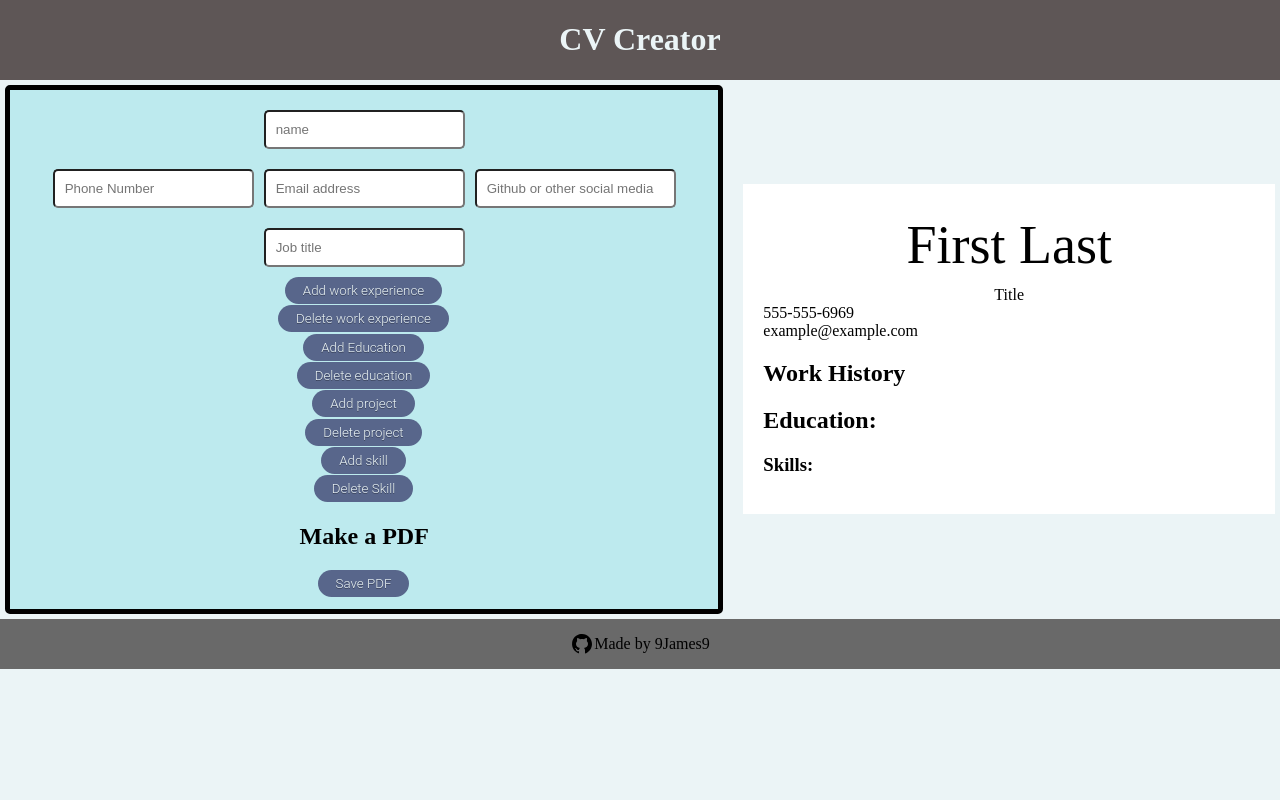
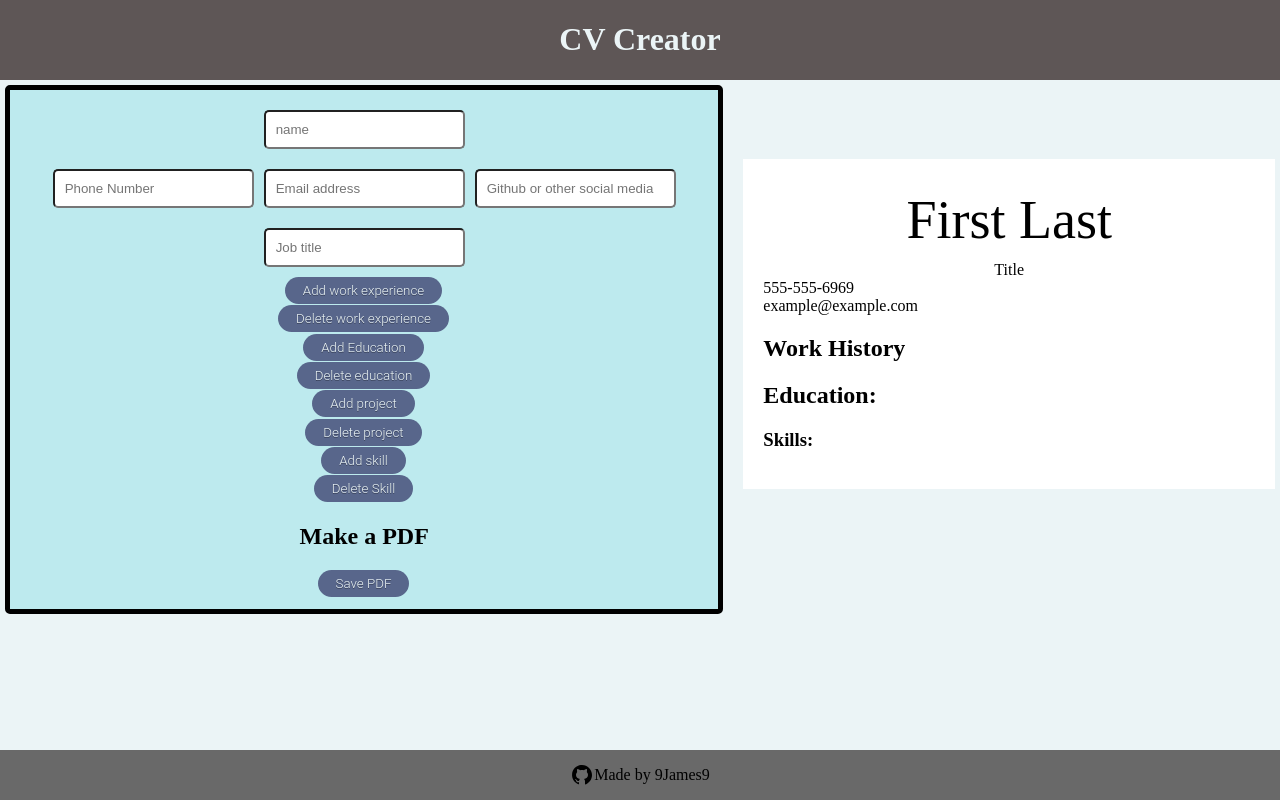
Before and after one commit to 9James9/CVMaker, a React (Create React App) app: page / in a window 1280 px wide. Built offline with nearby package versions, Linux system fonts and the light colour scheme.

Commit message:
adjusted footer

```diff
--- a/src/components/Footer/footer.css
+++ b/src/components/Footer/footer.css
@@ -1,7 +1,9 @@
 .footer-container {
-    bottom: 0px;
+    bottom: 0;
     background-color: dimgray;
     margin: 0px;
+    position: fixed;
+    width: 100vw;
 }
 .footer-container__inner {
     display: flex;
--- a/src/components/Header/header.css
+++ b/src/components/Header/header.css
@@ -3,5 +3,5 @@
     display: flex;
     align-items: center;
     justify-content: center;
-    color: #ebf4f6
+    color: #ebf4f6;
 }
--- a/src/components/Main/main.css
+++ b/src/components/Main/main.css
@@ -46,6 +46,7 @@ input {
     background-color: white;
     padding: 20px;
     width: 500px;
+    margin-bottom: 50px;
 }
 button {
   display: inline-block;
```
